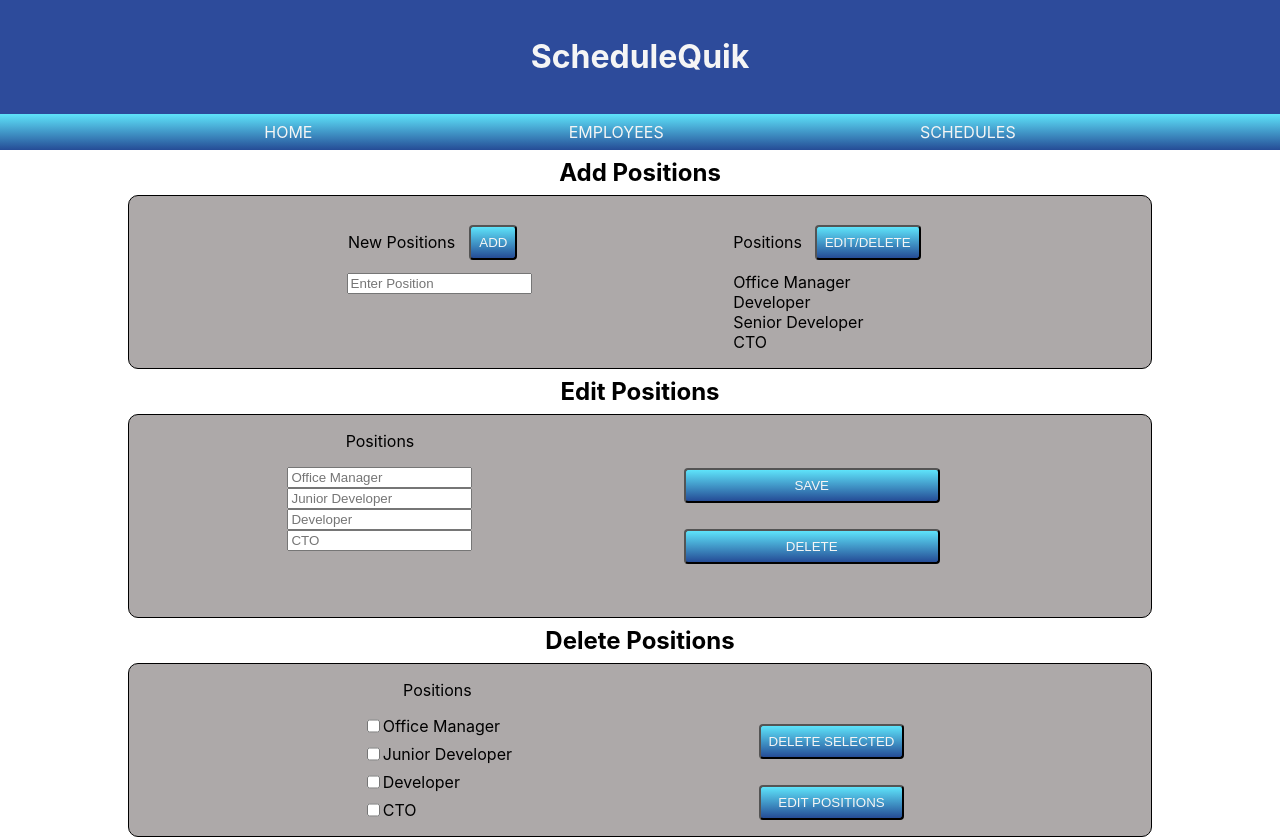
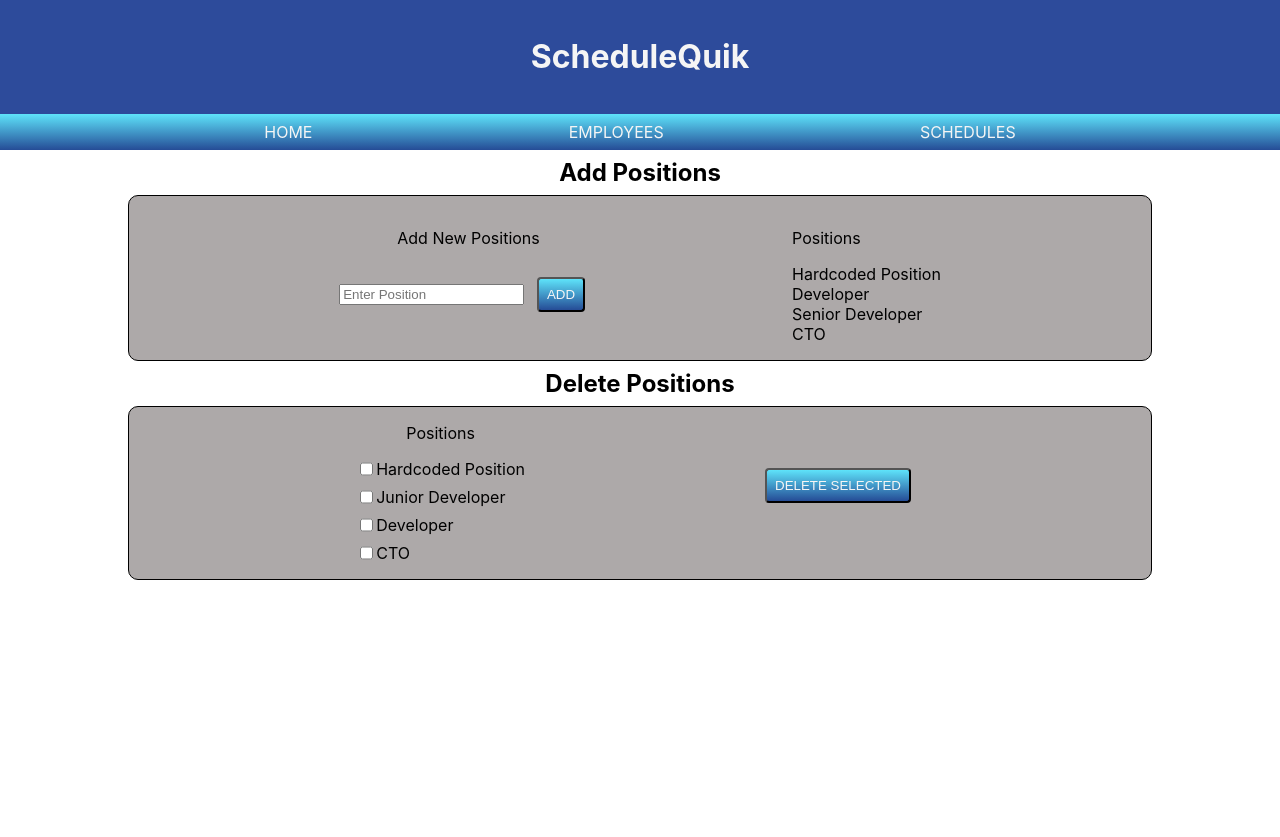
Before and after one commit to StPeteFrank/schedulequik, a React (Create React App) app: page /addpositions in a window 1280 px wide. After the commit the page ends 800 px from the top, so only its background shows below. Built offline with nearby package versions, Linux system fonts and the light colour scheme.

Commit message:
Can now add positions through react UX.

```diff
--- a/src/AddNewEmployees.js
+++ b/src/AddNewEmployees.js
@@ -36,8 +36,6 @@ class AddNewEmployees extends Component {
         <h2>Add New Employees</h2>
         <div className="AddNewEmployeeContainer">
           <section className="AddNewEmployee">
-            {/* These inputs will need to add data to EmployeesTable db (HttpPut). */}
-            {/* Then later be displayed on the Employees view (HttpGet). */}
             <div className="AddNewName">
               <p>Name</p>
             </div>
@@ -101,8 +99,10 @@ class AddNewEmployees extends Component {
             <p>Select Employees</p>
             {/* These hard-coded Select Positions inputs will come from PositionsTable db (HttpGet). */}
             {/* Once they are selected they will add to EmployeePositionsTable (HttpPut). */}
+            {/* {this.state.allEmployees.map(employee => {
+                  return ( */}
             <div className="ListedPositions">
-              <input type="checkbox" /> <label>Greg Banana</label>
+              <input type="checkbox" /> <label>Hardcoded Harry</label>
             </div>
             <div className="ListedPositions">
               <input type="checkbox" /> <label>Jane Doe</label>
--- a/src/AddPositions.js
+++ b/src/AddPositions.js
@@ -1,6 +1,32 @@
 import React, { Component } from 'react'
+import axios from 'axios'
+import { BrowserRouter as Router, Route, Link } from 'react-router-dom'
 
 class AddPositions extends Component {
+  constructor(props) {
+    super(props)
+    this.state = {
+      allPositions: []
+    }
+  }
+
+  addPositionToApi = e => {
+    e.preventDefault()
+    axios
+      .post('https://localhost:5001/api/positions', {
+        positionName: this.state.positionName
+      })
+      .then(response => {
+        //TODO: redirect to /employees using react router (or vanilla js)
+      })
+  }
+
+  handleChange = e => {
+    this.setState({
+      [e.target.name]: e.target.value
+    })
+  }
+
   render() {
     return (
       <div>
@@ -8,10 +34,16 @@ class AddPositions extends Component {
         <div className="AddPositionContainer">
           <section>
             <div className="AddButton">
-              <p>New Positions</p> <button>ADD</button>
+              <p>Add New Positions</p>
             </div>
             <div>
-              <input type="text" placeholder="Enter Position" />
+              <input
+                type="text"
+                placeholder="Enter Position"
+                name="positionName"
+                onChange={this.handleChange}
+              />
+              <button onClick={this.addPositionToApi}>ADD</button>
               {/* User inputs text of new position and clicks Add button to post onto db (HttpPost). */}
               {/* Then newly put position appears under PositionsList section (httpGet). */}
             </div>
@@ -19,39 +51,17 @@ class AddPositions extends Component {
 
           <section className="PositionsList">
             <div className="EditDeleteButton">
-              <p>Positions</p> <button>EDIT/DELETE</button>
+              <p>Positions</p>
               {/* Edit/Delete button takes user to EditPositions view. */}
             </div>
-            <li>Office Manager</li>
+            <li>Hardcoded Position</li>
             <li>Developer</li>
             <li>Senior Developer</li>
             <li>CTO</li>
             {/* These are hard-coded and will need to get positions from db (HttpGet). */}
           </section>
         </div>
-        <div>
-          <h2>Edit Positions</h2>
-          <div className="EditPositionContainer">
-            <section>
-              <p>Positions</p>
-              <div className="CurrentPositions">
-                <input type="text" placeholder="Office Manager" />
-                <input type="text" placeholder="Junior Developer" />
-                <input type="text" placeholder="Developer" />
-                <input type="text" placeholder="CTO" />
-                {/* These input boxes need to come from the db of positions (http get) and need to be editable (http put). */}
-              </div>
-            </section>
 
-            <section className="EditPositionsButtons">
-              <button>SAVE</button>
-              <button>DELETE</button>
-              {/* Delete button takes you to DeletePosition view.
-            Save button takes you back to AddPosition view. */}
-            </section>
-          </div>
-        </div>
-        <div>
         <h2>Delete Positions</h2>
         <div className="DeletePositionContainer">
           <section>
@@ -60,7 +70,7 @@ class AddPositions extends Component {
               {/* Each ListedPosition needs to come from positions db (HttpGet).
               Then each ListedPosition can be chosen and deleted from db (HttpDelete). */}
               <div className="ListedPositions">
-                  <input type="checkbox" /> <label>Office Manager</label>
+                <input type="checkbox" /> <label>Hardcoded Position</label>
                 {/* <input type="checkbox" /> */}
                 {/* Radio will only allow me to choose one. */}
                 {/* Custom checkbox . Not really! */}
@@ -80,10 +90,7 @@ class AddPositions extends Component {
           <section className="DeletePositionsButtons">
             <button>DELETE SELECTED</button>
             {/* Delete Selected button takes user back to AddPositions view. */}
-              <button>EDIT POSITIONS</button>
-              {/* Edit Positions button takes user back yo EditPositions view. */}
           </section>
-          </div>
         </div>
       </div>
     )
--- a/src/Employees.js
+++ b/src/Employees.js
@@ -31,8 +31,8 @@ class Employees extends Component {
             <h3>Employee List</h3>
           </div>
           <div className="AddEditTabs">
-            <Link to="/addnewemployees">ADD NEW EMPLOYEE</Link>
-            <Link to="/addpositions">ADD/EDIT POSITIONS</Link>
+            <Link to="/addnewemployees">ADD/DELETE EMPLOYEE</Link>
+            <Link to="/addpositions">ADD/DELETE POSITIONS</Link>
           </div>
           <div className="EmployeeContainer">
             {/* The EmployeeTable will come from EmployeesTable db (HttpGet). */}
```
Lines whose indentation alone changed are shown as unchanged.
